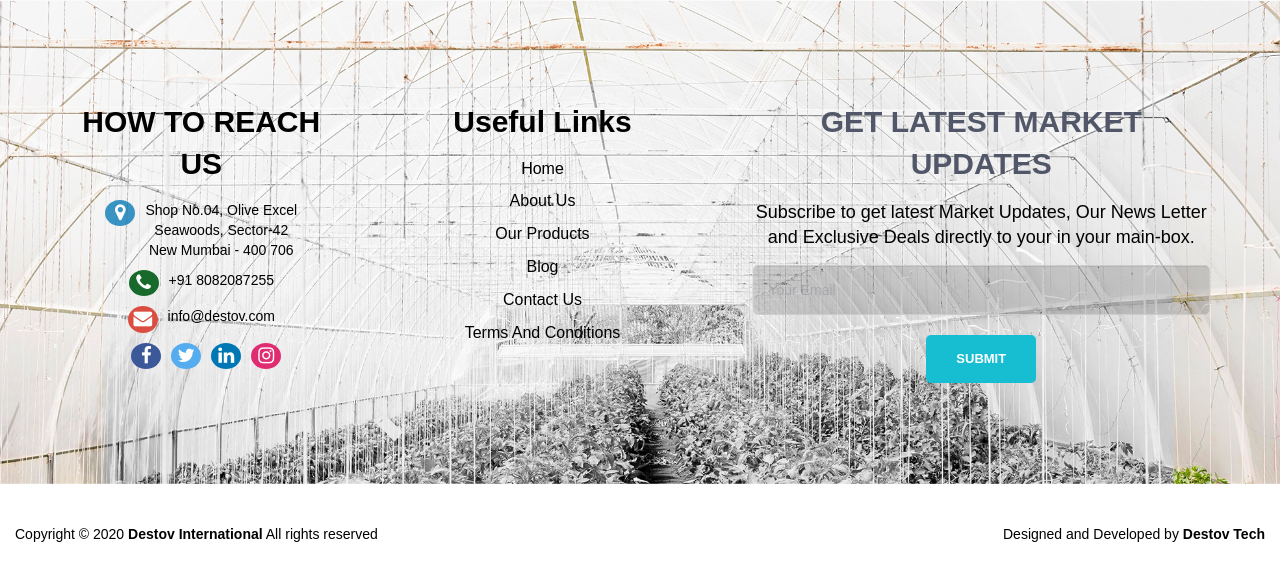
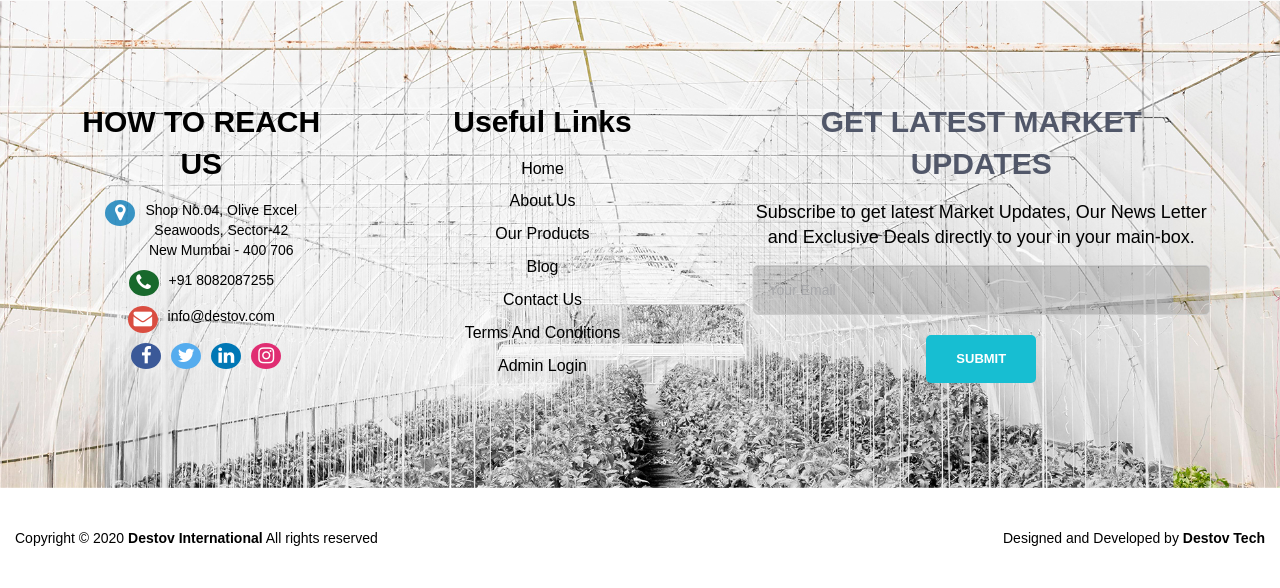
Before and after one commit to shriguddodagi/project-destov, a PHP site: page /index.php in a window 1280 px wide. Shown: the part 2952-3540 px from the top of the page. Before the commit the page ends 3494 px from the top, so only its background shows below. Run offline with PHP 8.4, Linux system fonts and the light colour scheme; data comes from the database, SQL or seed files in the repository; some libraries are stand-ins or nearby versions.

Commit message:
Add login link

```diff
--- a/includes/footer.php
+++ b/includes/footer.php
@@ -51,6 +51,8 @@
             <li class="margin-b-10"><a class="footer-list-link" style="color: black" href="contact.php">Contact Us</a>
             </li>
             <li class="margin-b-10"><a class="footer-list-link" style="color: black" href="#">Terms And Conditions</a>
+            </li>
+            <li class="margin-b-10"><a class="footer-list-link" style="color: black" href="login.php">Admin Login</a>
             </li>
           </ul>
         </div>
```
